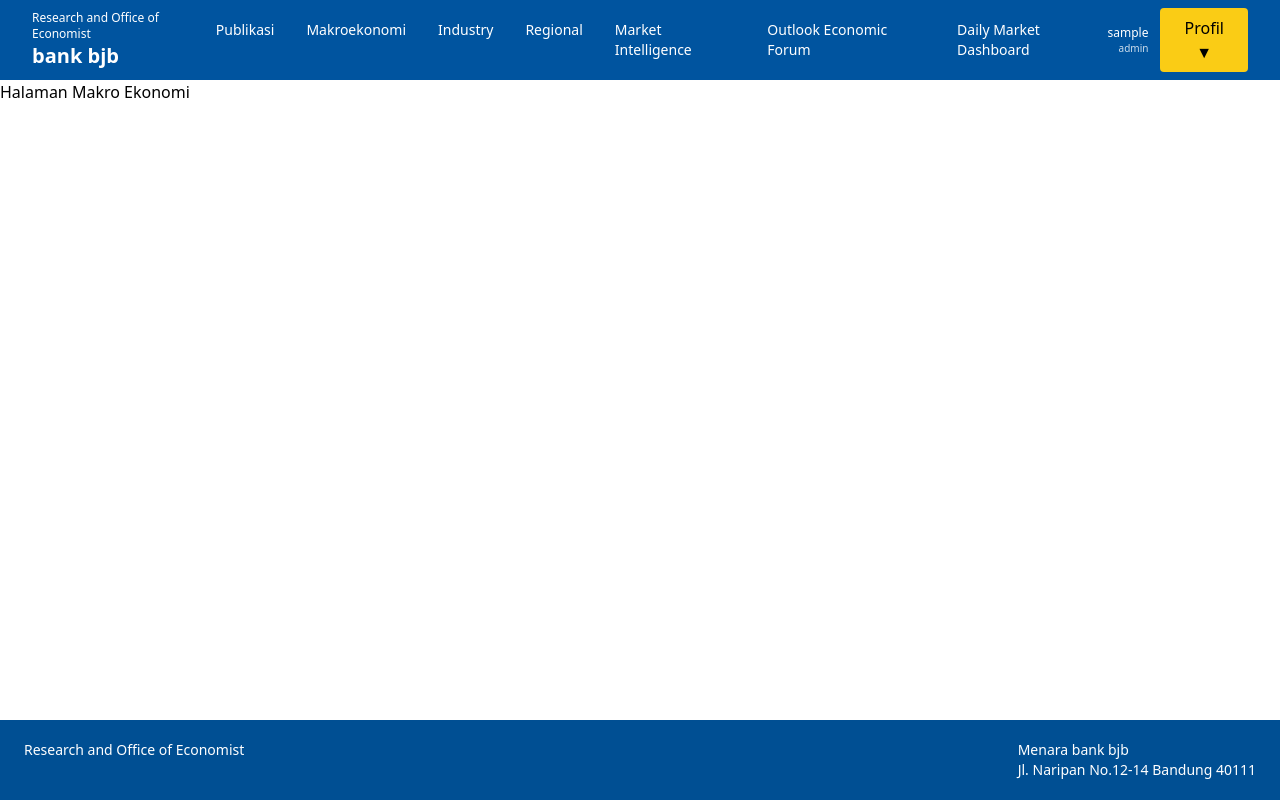
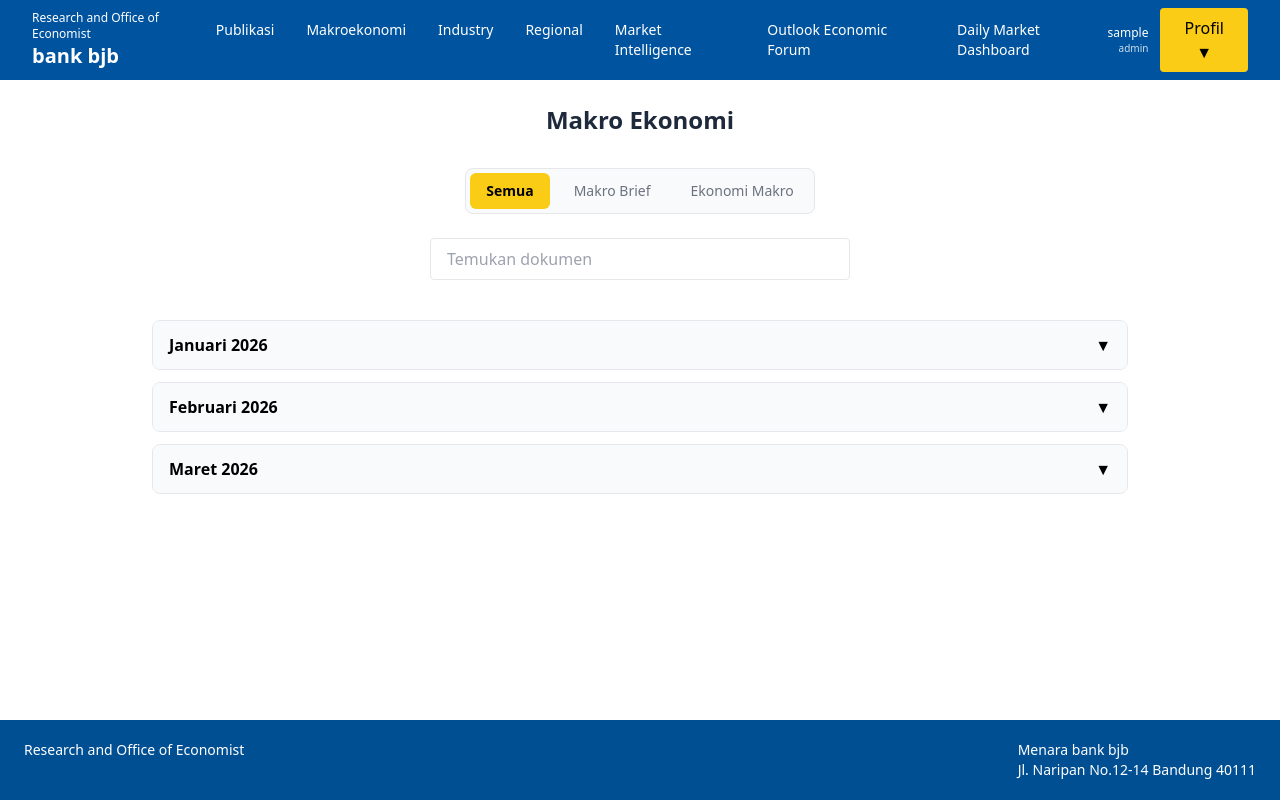
Before and after one commit to ridhorambu93/dev-mroe-fe, a React (Vite) app: page /makroekonomi in a window 1280 px wide. Built offline with nearby package versions, Linux system fonts and the light colour scheme; sample sign-in values are in the browser's storage.

Commit message:
feat(makro-ekonomi) : add page makroekonomi

```diff
--- a/src/pages/MakroEkonomi/MakroEkonomi.jsx
+++ b/src/pages/MakroEkonomi/MakroEkonomi.jsx
@@ -1,7 +1,149 @@
-export default function Publikasi() {
+import { useCallback, useEffect, useMemo, useState } from "react"
+import { useSearchParams } from "react-router-dom"
+import { makroEkonomiService } from "../../services/makroEkonomiService"
+
+export default function MakroEkonomi() {
+  const [data, setData] = useState([])
+  const [searchParams, setSearchParams] = useSearchParams()
+  const activeTab = searchParams.get("tab") || "all"
+  const [search, setSearch] = useState("")
+  const [openMonth, setOpenMonth] = useState(null)
+  const [loading, setLoading] = useState(true)
+
+  const fetchData = useCallback(async () => {
+    try {
+      setLoading(true)
+      const res = await makroEkonomiService.getPublications()
+      setData(Array.isArray(res) ? res : [])
+    } catch (error) {
+      console.error("Failed to fetch makro ekonomi:", error)
+      setData([])
+    } finally {
+      setLoading(false)
+    }
+  }, [])
+
+  useEffect(() => {
+    fetchData()
+  }, [fetchData])
+
+  const tabs = useMemo(() => {
+    const categories = [...new Set(data.map((item) => item.category))]
+    return [
+      { key: "all", label: "Semua" },
+      ...categories.map((cat) => ({ key: cat, label: cat })),
+    ]
+  }, [data])
+
+  const filteredData = useMemo(() => {
+    let result = data
+
+    if (activeTab !== "all") {
+      result = result.filter((item) => item.category === activeTab)
+    }
+
+    if (search) {
+      result = result.filter((item) =>
+        (item.title ?? "").toLowerCase().includes(search.toLowerCase()),
+      )
+    }
+
+    return result
+  }, [data, search, activeTab])
+
+  const groupedData = useMemo(() => {
+    const group = {}
+    filteredData.forEach((item) => {
+      const month = item.month || "Unknown"
+      if (!group[month]) group[month] = []
+      group[month].push(item)
+    })
+    return Object.entries(group).map(([month, items]) => ({ month, items }))
+  }, [filteredData])
+
+  const toggleMonth = (month) => {
+    setOpenMonth((prev) => (prev === month ? null : month))
+  }
+
   return (
-    <div>
-      <h1>Halaman Makro Ekonomi</h1>
+    <div className="p-6 max-w-5xl mx-auto">
+      <h1 className="text-2xl font-semibold text-slate-800 text-center mb-8">
+        Makro Ekonomi
+      </h1>
+
+      {/* TABS */}
+      <div className="flex justify-center mb-6">
+        <div className="flex gap-2 border rounded-lg p-1 bg-gray-50 flex-wrap">
+          {tabs.map((tab) => (
+            <button
+              key={tab.key}
+              onClick={() => setSearchParams({ tab: tab.key })}
+              className={`px-4 py-2 text-sm rounded-md transition ${
+                activeTab === tab.key
+                  ? "bg-yellow-400 text-dark font-semibold"
+                  : "text-gray-500 hover:bg-gray-100"
+              }`}
+            >
+              {tab.label}
+            </button>
+          ))}
+        </div>
+      </div>
+
+      {/* SEARCH */}
+      <div className="flex justify-center mb-10">
+        <input
+          type="text"
+          placeholder="Temukan dokumen"
+          className="w-[420px] border px-4 py-2 rounded"
+          value={search}
+          onChange={(e) => setSearch(e.target.value)}
+        />
+      </div>
+
+      {/* LOADING */}
+      {loading && (
+        <div className="space-y-3">
+          {[1, 2, 3].map((i) => (
+            <div key={i} className="h-16 bg-gray-100 animate-pulse rounded-lg" />
+          ))}
+        </div>
+      )}
+
+      {/* EMPTY */}
+      {!loading && groupedData.length === 0 && (
+        <div className="text-center text-gray-500">Tidak ada data ditemukan</div>
+      )}
+
+      {/* ACCORDION */}
+      {!loading && groupedData.length > 0 && (
+        <div className="space-y-3">
+          {groupedData.map((group) => (
+            <div key={group.month} className="border rounded-lg overflow-hidden">
+              <button
+                onClick={() => toggleMonth(group.month)}
+                className="w-full flex justify-between items-center px-4 py-3 bg-gray-50 hover:bg-gray-100"
+              >
+                <span className="font-semibold">{group.month}</span>
+                <span>{openMonth === group.month ? "▲" : "▼"}</span>
+              </button>
+
+              {openMonth === group.month && (
+                <div className="p-4 space-y-3">
+                  {group.items.map((item) => (
+                    <div key={item.id} className="border rounded-lg p-3 hover:bg-gray-50">
+                      <h3 className="font-semibold">{item.title}</h3>
+                      <p className="text-sm text-gray-500">
+                        {item.category} • {item.author}
+                      </p>
+                    </div>
+                  ))}
+                </div>
+              )}
+            </div>
+          ))}
+        </div>
+      )}
     </div>
   )
 }
--- a/src/routes/AppRoutes.jsx
+++ b/src/routes/AppRoutes.jsx
@@ -4,7 +4,7 @@
 import HomePage from "../pages/HomePage"
 import AdminDashboard from "../pages/Admin/AdminDashboard"
 
-import Publikasi from "../pages/Publikasi/Publikasi"
+import Publikasi from "../pages/publikasi/Publikasi"
 import Makroekonomi from "../pages/MakroEkonomi/MakroEkonomi"
 import Industry from "../pages/Industri/Industri"
 import Regional from "../pages/Regional/Regional"
--- /dev/null
+++ b/src/services/makroEkonomiService.js
@@ -0,0 +1,50 @@
+export const makroEkonomiService = {
+  async getPublications(params = {}) {
+    const { search = "" } = params
+
+    // Dummy data — ganti dengan fetch() ke REST API nanti
+    const data = [
+      {
+        id: 1,
+        title: "Makro Brief - Januari 2026",
+        category: "Makro Brief",
+        author: "Research Team",
+        month: "Januari 2026",
+      },
+      {
+        id: 2,
+        title: "Makro Brief - Februari 2026",
+        category: "Makro Brief",
+        author: "Research Team",
+        month: "Februari 2026",
+      },
+      {
+        id: 3,
+        title: "Analisis Ekonomi Makro Q1 2026",
+        category: "Ekonomi Makro",
+        author: "Research Team",
+        month: "Januari 2026",
+      },
+      {
+        id: 4,
+        title: "GDP Growth Outlook Indonesia",
+        category: "Ekonomi Makro",
+        author: "Research Team",
+        month: "Februari 2026",
+      },
+      {
+        id: 5,
+        title: "Inflasi & Suku Bunga Update",
+        category: "Ekonomi Makro",
+        author: "Research Team",
+        month: "Maret 2026",
+      },
+    ]
+
+    const filtered = data.filter((item) =>
+      item.title.toLowerCase().includes(search.toLowerCase()),
+    )
+
+    return filtered
+  },
+}
--- a/src/services/publicationService.js
+++ b/src/services/publicationService.js
@@ -3,48 +3,48 @@
     const { search = "" } = params
 
     const data = [
-      // MAKRO EKONOMI dummy data
+      // makro ekonomi dummy data
       {
         id: 1,
         title: "Economic Outlook 2026",
-        category: "Makro Ekonomi",
+        category: "Daily Economic",
         author: "Research Team",
         month: "Januari 2026",
       },
       {
         id: 2,
         title: "Inflation Trend Analysis",
-        category: "Makro Ekonomi",
+        category: "Daily Economic",
         author: "Research Team",
         month: "Januari 2026",
       },
       {
         id: 3,
         title: "Global Market Projection",
-        category: "Makro Ekonomi",
+        category: "Daily Economic",
         author: "Research Team",
         month: "Februari 2026",
       },
 
-      // BJB BUSINESS INSIGHT dummy data
+      // business insight dummy data
       {
         id: 4,
         title: "Banking Industry Report",
-        category: "Perbankan",
+        category: "Daily Economic",
         author: "Research Team",
         month: "Januari 2026",
       },
       {
         id: 5,
         title: "Digital Banking Growth Study",
-        category: "Perbankan",
+        category: "Daily Economic",
         author: "Research Team",
         month: "Februari 2026",
       },
       {
         id: 6,
         title: "Credit Risk Evaluation 2026",
-        category: "Perbankan",
+        category: "Daily Economic",
         author: "Research Team",
         month: "Februari 2026",
       },
@@ -77,6 +77,27 @@
         author: "Research Team",
         month: "Februari 2026",
       },
+      {
+        id: 11,
+        title: "Annual Review 2025",
+        category: "Lainnya",
+        author: "Research Team",
+        month: "Januari 2025",
+      },
+      {
+        id: 12,
+        title: "Regional Economic Highlights",
+        category: "Lainnya",
+        author: "Research Team",
+        month: "Februari 2025",
+      },
+      {
+        id: 13,
+        title: "Financial Literacy Report",
+        category: "Lainnya",
+        author: "Research Team",
+        month: "Maret 2025",
+      },
     ]
 
     const filtered = data.filter((item) =>
```
